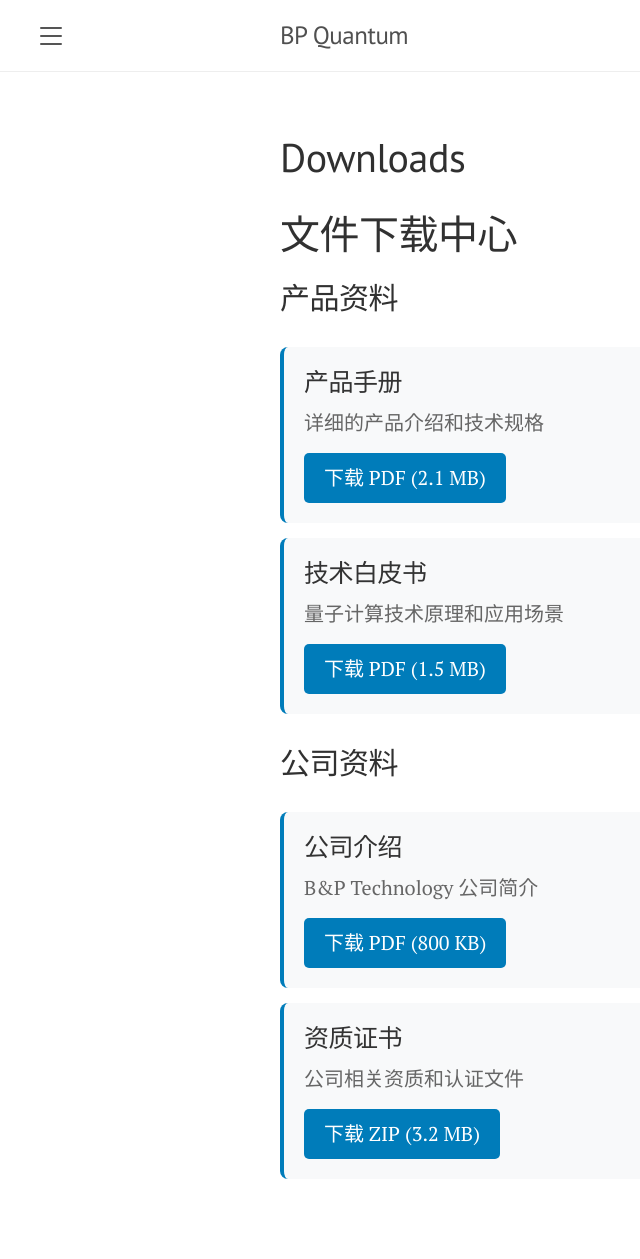
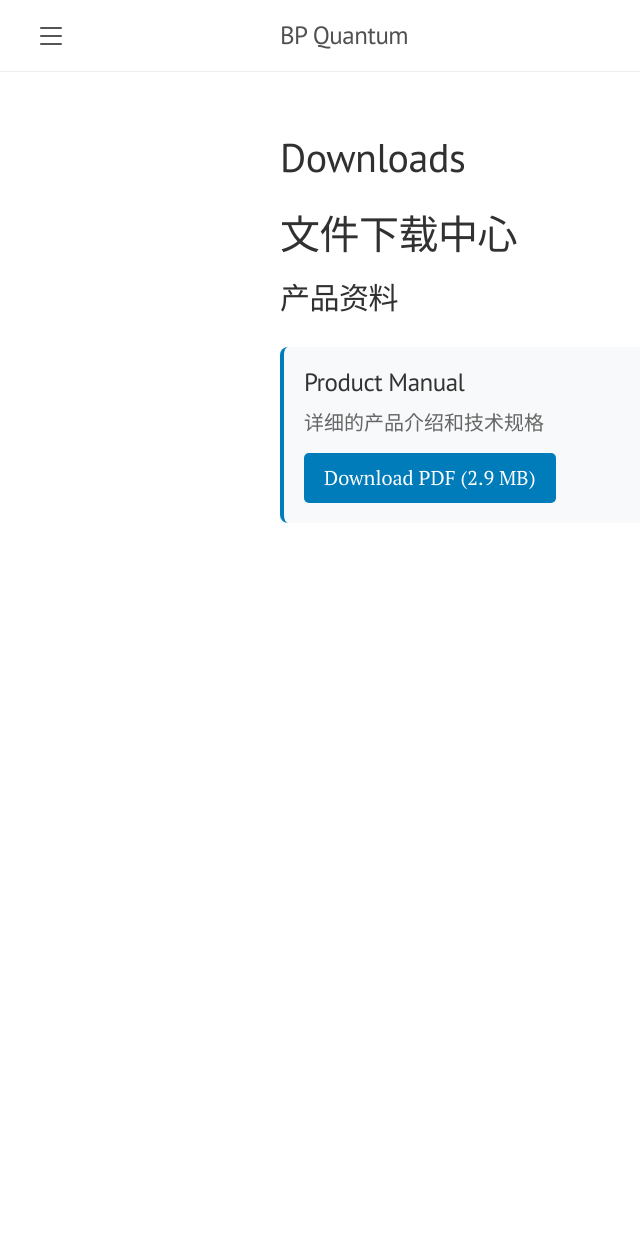
Before and after one commit to WENXINXU-quantum/BPtech, a Jekyll site: the page built from downloads.md, in a window 1280 px wide. Shown: the whole page, without its empty margins (0-640 px from the left). Built offline with Jekyll 4.4.1, drawn with Linux system fonts in a browser that asks for light colours; after the commit the page ends 900 px from its top, so only the background shows below that.

Commit message:
Update downloads.md

```diff
--- a/downloads.md
+++ b/downloads.md
@@ -8,37 +8,10 @@ title: "Downloads"
 ## 产品资料
 <div class="download-list">
   <div class="download-item">
-    <h3>产品手册</h3>
+    <h3>Product Manual</h3>
     <p>详细的产品介绍和技术规格</p>
-    <a href="{{ '/public/downloads/product-manual.pdf' | absolute_url }}" class="download-button" download>
-      下载 PDF (2.1 MB)
-    </a>
-  </div>
-
-  <div class="download-item">
-    <h3>技术白皮书</h3>
-    <p>量子计算技术原理和应用场景</p>
-    <a href="{{ '/public/downloads/whitepaper.pdf' | absolute_url }}" class="download-button" download>
-      下载 PDF (1.5 MB)
-    </a>
-  </div>
-</div>
-
-## 公司资料
-<div class="download-list">
-  <div class="download-item">
-    <h3>公司介绍</h3>
-    <p>B&P Technology 公司简介</p>
-    <a href="{{ '/public/downloads/company-profile.pdf' | absolute_url }}" class="download-button" download>
-      下载 PDF (800 KB)
-    </a>
-  </div>
-
-  <div class="download-item">
-    <h3>资质证书</h3>
-    <p>公司相关资质和认证文件</p>
-    <a href="{{ '/public/downloads/certificates.zip' | absolute_url }}" class="download-button" download>
-      下载 ZIP (3.2 MB)
+    <a href="{{ '/public/brochure.pdf' | absolute_url }}" class="download-button" download>
+      Download PDF (2.9 MB)
     </a>
   </div>
 </div>
```
